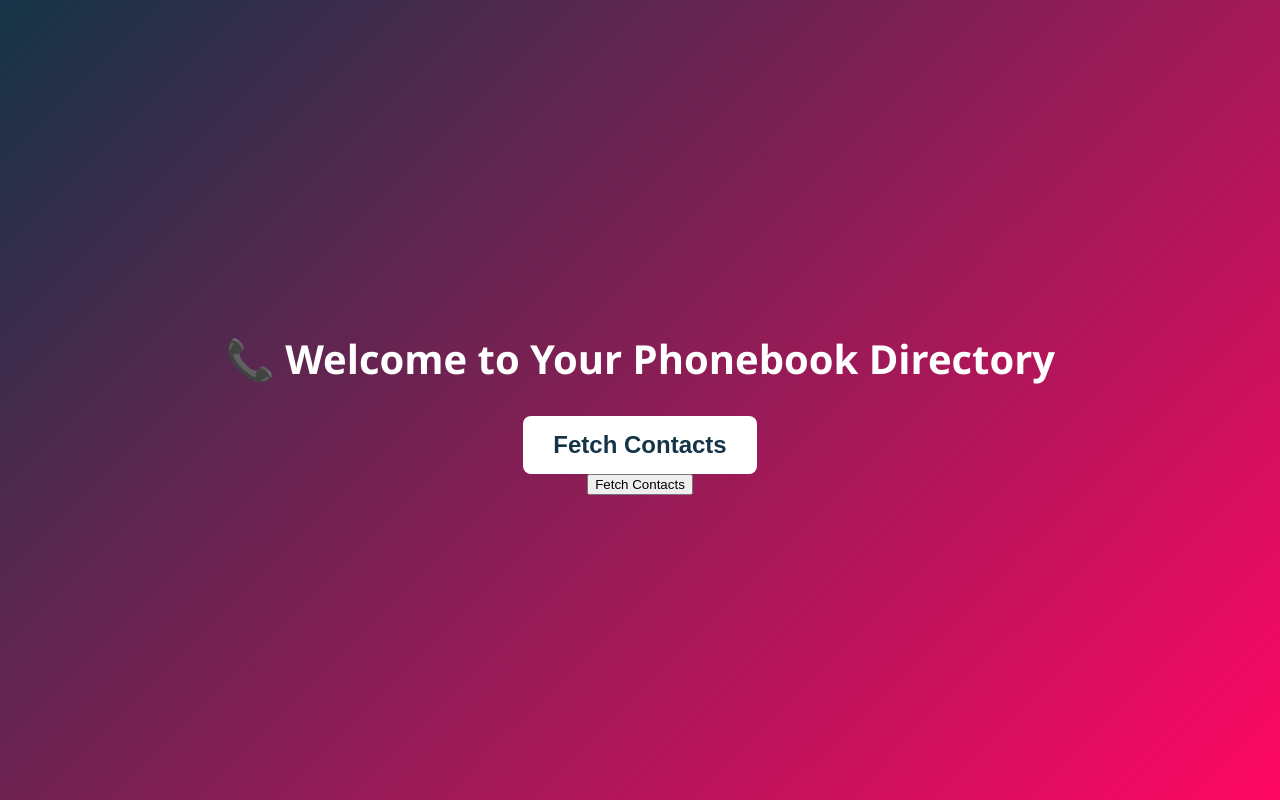
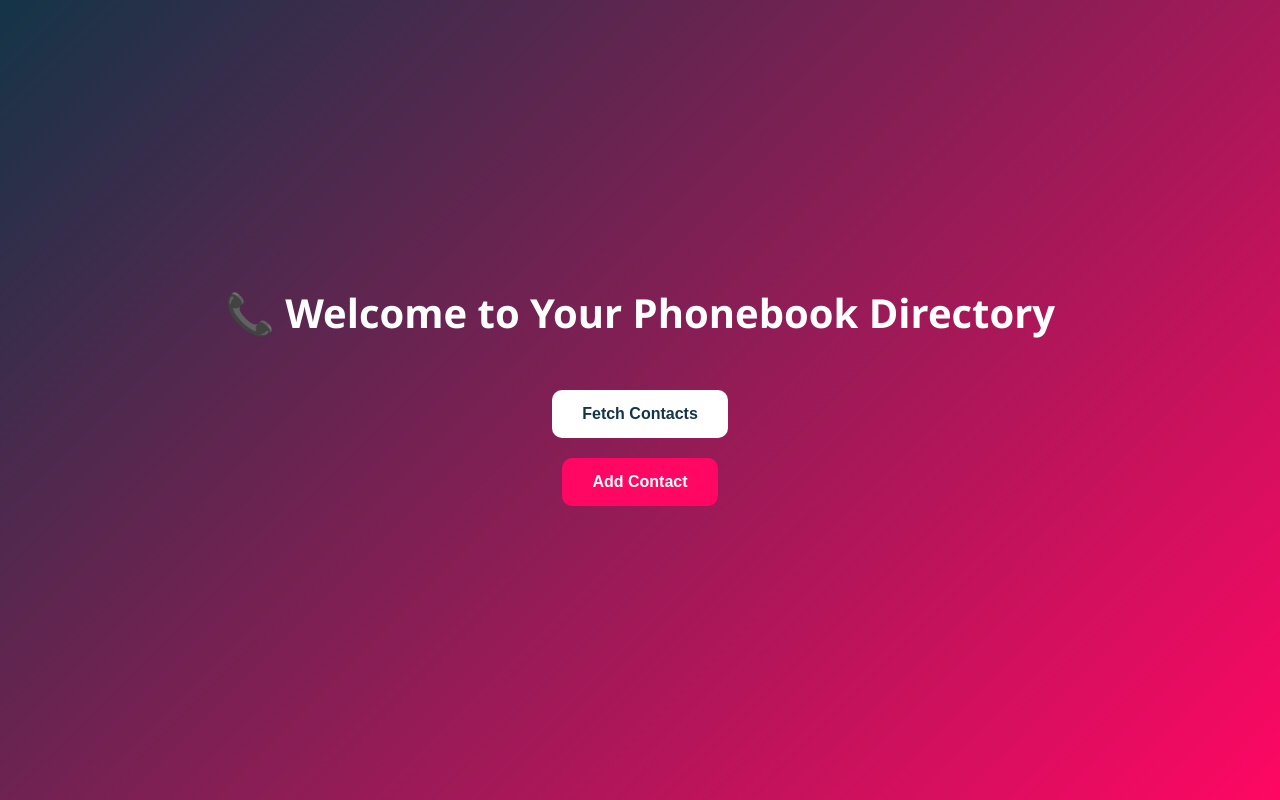
Before and after one commit to Sarathy-Hub/phonebook-public, a website: page public/index.html in a window 1280 px wide. Drawn offline with Linux system fonts and the light colour scheme.

Commit message:
Added a create contact page

```diff
--- a/public/index.html
+++ b/public/index.html
@@ -12,8 +12,8 @@
         Fetch Contacts
     </button>
 
-    <button id="createContactForm">
-        Fetch Contacts
+    <button id="addContact" onclick='window.location.href="/contactForm.html"'>
+        Add Contact
     </button>
 </body>
 </html>
--- a/public/styles.css
+++ b/public/styles.css
@@ -1,6 +1,12 @@
-body {
+/* General Reset */
+* {
     margin: 0;
     padding: 0;
+    box-sizing: border-box;
+}
+
+/* Body Styling */
+body {
     font-family: "Segoe UI", Tahoma, Geneva, Verdana, sans-serif;
     background: linear-gradient(135deg, #143447, #ff0763);
     color: white;
@@ -9,28 +15,47 @@ body {
     align-items: center;
     justify-content: center;
     height: 100vh;
-}
-
-h1 {
-    font-size: 2.5rem;
-    margin-bottom: 30px;
     text-align: center;
 }
 
+/* Heading */
+h1 {
+    font-size: 2.5rem;
+    margin-bottom: 40px;
+}
+
+/* Button Styling */
+button {
+    padding: 15px 30px;
+    margin: 10px;
+    font-size: 1rem;
+    border: none;
+    border-radius: 10px;
+    cursor: pointer;
+    transition: all 0.3s ease-in-out;
+    font-weight: 600;
+}
+
+/* Primary Button */
 #fetchContacts {
-    padding: 15px 30px;
-    font-size: 1.5rem;
     background-color: white;
     color: #143447;
-    border: none;
-    border-radius: 8px;
-    cursor: pointer;
-    transition: all 0.3s ease-in-out;
-    font-weight: bold;
 }
 
 #fetchContacts:hover {
     background-color: #ff0763;
     color: white;
-    box-shadow: 0 8px 16px rgba(0, 0, 0, 0.2);
+    box-shadow: 0 6px 12px rgba(0, 0, 0, 0.2);
 }
+
+/* Secondary Button */
+#addContact {
+    background-color: #ff0763;
+    color: white;
+}
+
+#addContact:hover {
+    background-color: white;
+    color: #ff0763;
+    box-shadow: 0 6px 12px rgba(0, 0, 0, 0.2);
+}
```
Also changed, not shown: public/contactForm.html (added, +15 -0 lines).
